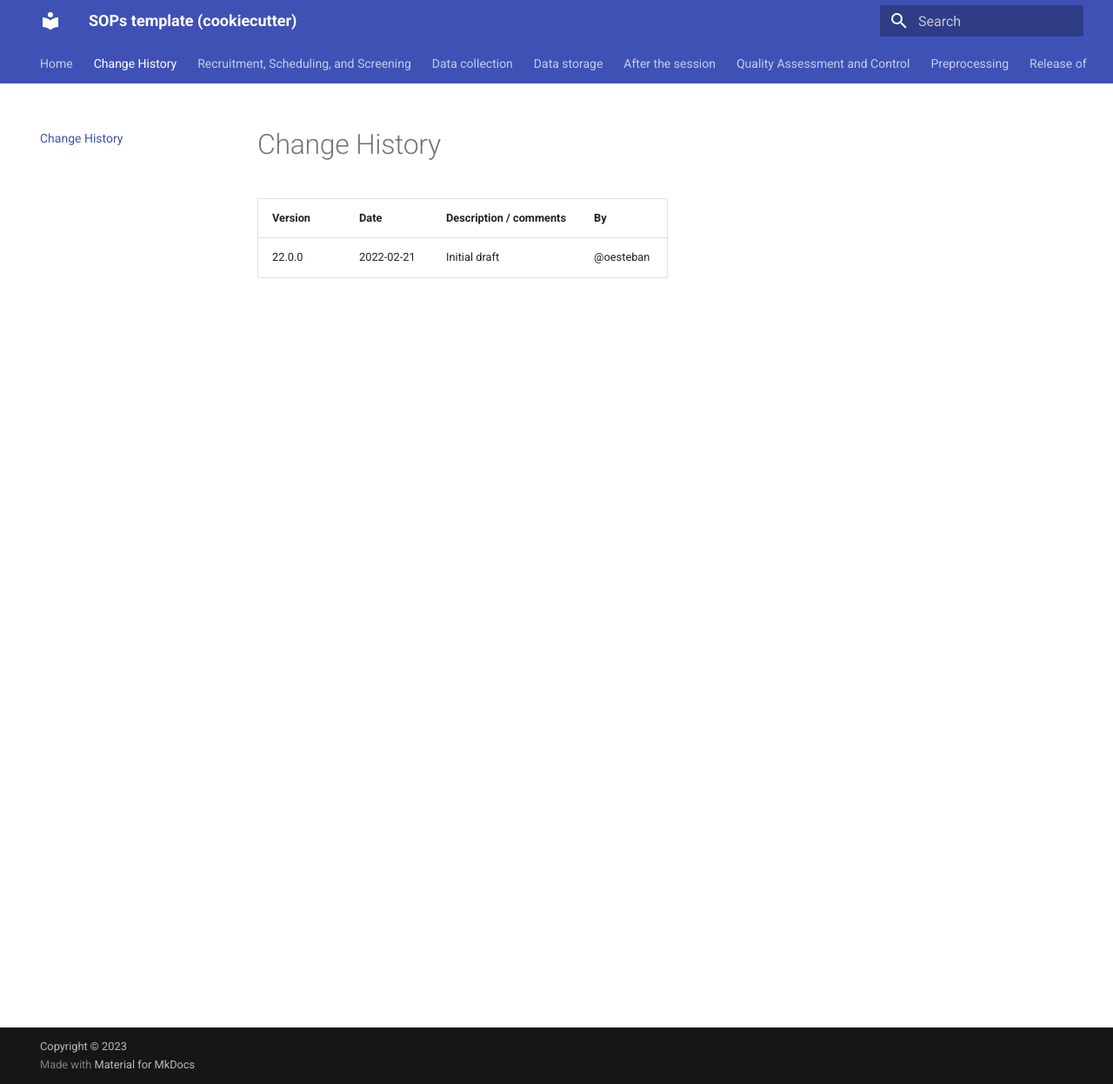
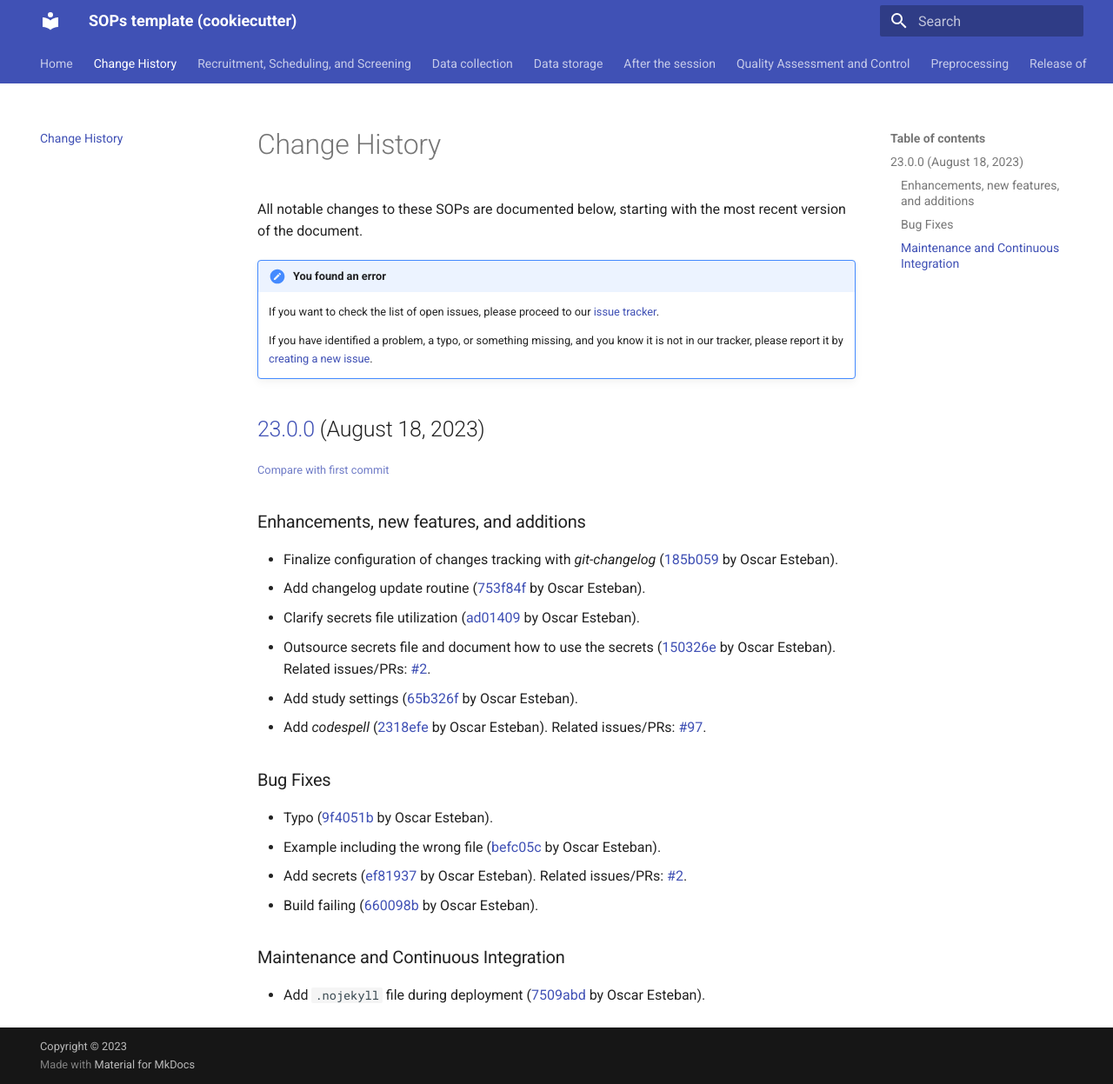
Before and after one commit to nipreps/sops-cookiecutter, an MkDocs documentation site: the page built from docs/changes.md, in a window 1280 px wide and 1247 px high. Shown: the whole window at 87% size. Built offline with MkDocs 1.6.1 and Material for MkDocs 9.7.7, drawn with Linux system fonts in a browser that asks for light colours.

Commit message:
rel(23.0.0): Update changelog

```diff
--- a/docs/changes.md
+++ b/docs/changes.md
@@ -1,3 +1,43 @@
-| Version   | Date       | Description / comments | By        |
-|-----------|------------|------------------------|-----------|
-| 22.0.0    | 2022-02-21 | Initial draft          | @oesteban |
+All notable changes to these SOPs are documented below, starting with the most recent version of the document.
+
+!!! note "You found an error"
+
+	If you want to check the list of open issues, please proceed to our [issue tracker](https://github.com/nipreps/sops-cookiecutter/issues).
+
+	If you have identified a problem, a typo, or something missing, and you know it is not in our tracker, please report it by [creating a new issue](https://github.com/nipreps/sops-cookiecutter/issues/new).
+
+<!-- insertion marker -->
+## [23.0.0](https://github.com/nipreps/sops-cookiecutter/releases/tag/23.0.0) (August 18, 2023)
+
+<small>[Compare with first commit](https://github.com/nipreps/sops-cookiecutter/compare/4223f80a2295f5a0e089df8ec4361e9f8c5c0a99...23.0.0)</small>
+
+### Enhancements, new features, and additions
+
+- Finalize configuration of changes tracking with *git-changelog*
+ ([185b059](https://github.com/nipreps/sops-cookiecutter/commit/185b059b2bb41700e7d6f7a2d961a23dbef220d8) by Oscar Esteban).
+- Add changelog update routine
+ ([753f84f](https://github.com/nipreps/sops-cookiecutter/commit/753f84f9aff4a32ca030650122dc03a3d3a8eb75) by Oscar Esteban).
+- Clarify secrets file utilization
+ ([ad01409](https://github.com/nipreps/sops-cookiecutter/commit/ad01409023fd16c455e9e446170a18e1f527ea33) by Oscar Esteban).
+- Outsource secrets file and document how to use the secrets
+ ([150326e](https://github.com/nipreps/sops-cookiecutter/commit/150326ef257db5a4973f83a847250360a7f7f344) by Oscar Esteban). Related issues/PRs: [#2](https://github.com/nipreps/sops-cookiecutter/issues/2).
+- Add study settings
+ ([65b326f](https://github.com/nipreps/sops-cookiecutter/commit/65b326fa17ac707a4018d92c416a2203bc6662b7) by Oscar Esteban).
+- Add *codespell*
+ ([2318efe](https://github.com/nipreps/sops-cookiecutter/commit/2318efe8382c1a2e5556bb4d2c5080e3e716bbe7) by Oscar Esteban). Related issues/PRs: [#97](https://github.com/nipreps/sops-cookiecutter/issues/97).
+
+### Bug Fixes
+
+- Typo
+ ([9f4051b](https://github.com/nipreps/sops-cookiecutter/commit/9f4051b6fe8a1454ebe739dec491eabaf1c42bfe) by Oscar Esteban).
+- Example including the wrong file
+ ([befc05c](https://github.com/nipreps/sops-cookiecutter/commit/befc05c8d25a54bfda070f0663e687abe644c0b0) by Oscar Esteban).
+- Add secrets
+ ([ef81937](https://github.com/nipreps/sops-cookiecutter/commit/ef819373109ee5dabc65f4f5f2b7f9786dce4401) by Oscar Esteban). Related issues/PRs: [#2](https://github.com/nipreps/sops-cookiecutter/issues/2).
+- Build failing
+ ([660098b](https://github.com/nipreps/sops-cookiecutter/commit/660098bb7c2256f540ea83604c8c348b6d684755) by Oscar Esteban).
+
+### Maintenance and Continuous Integration
+
+- Add ``.nojekyll`` file during deployment
+ ([7509abd](https://github.com/nipreps/sops-cookiecutter/commit/7509abd7f60a5b48696dd5210e8976bd7076b45a) by Oscar Esteban).
```
